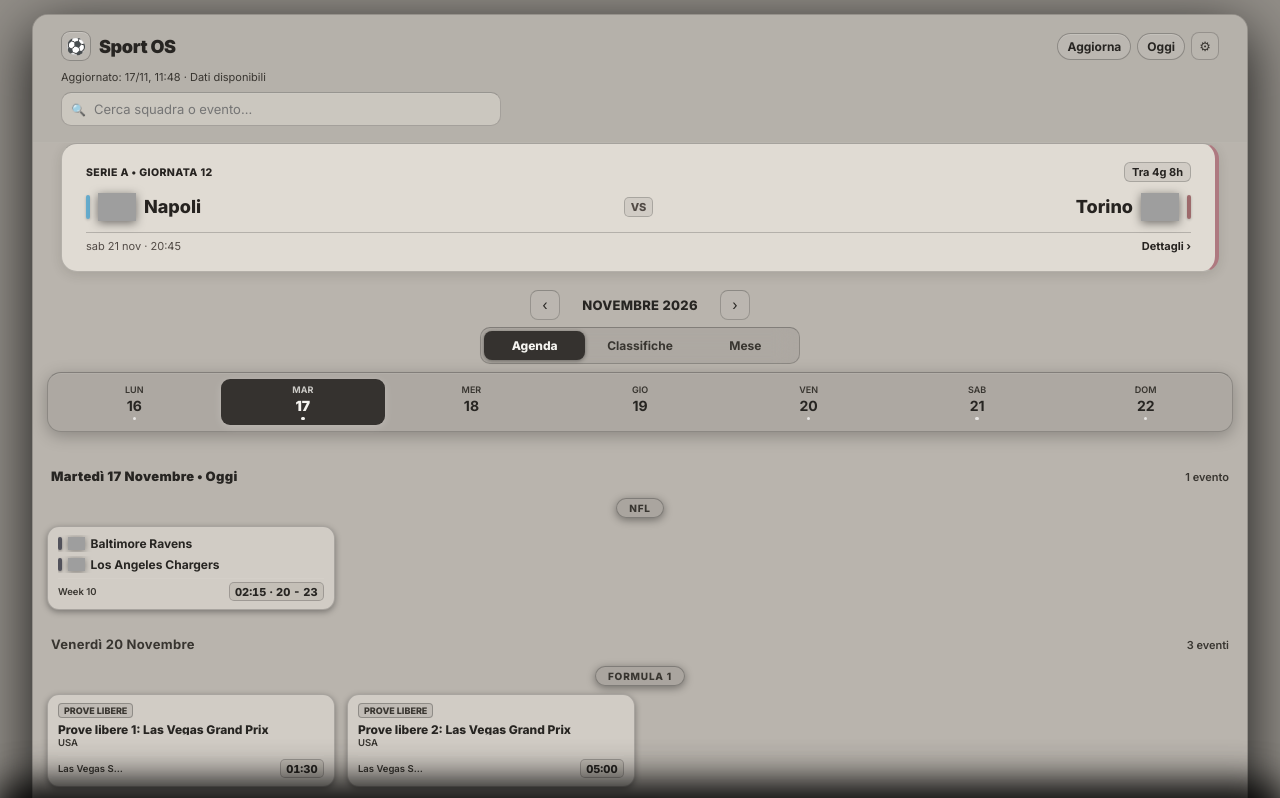
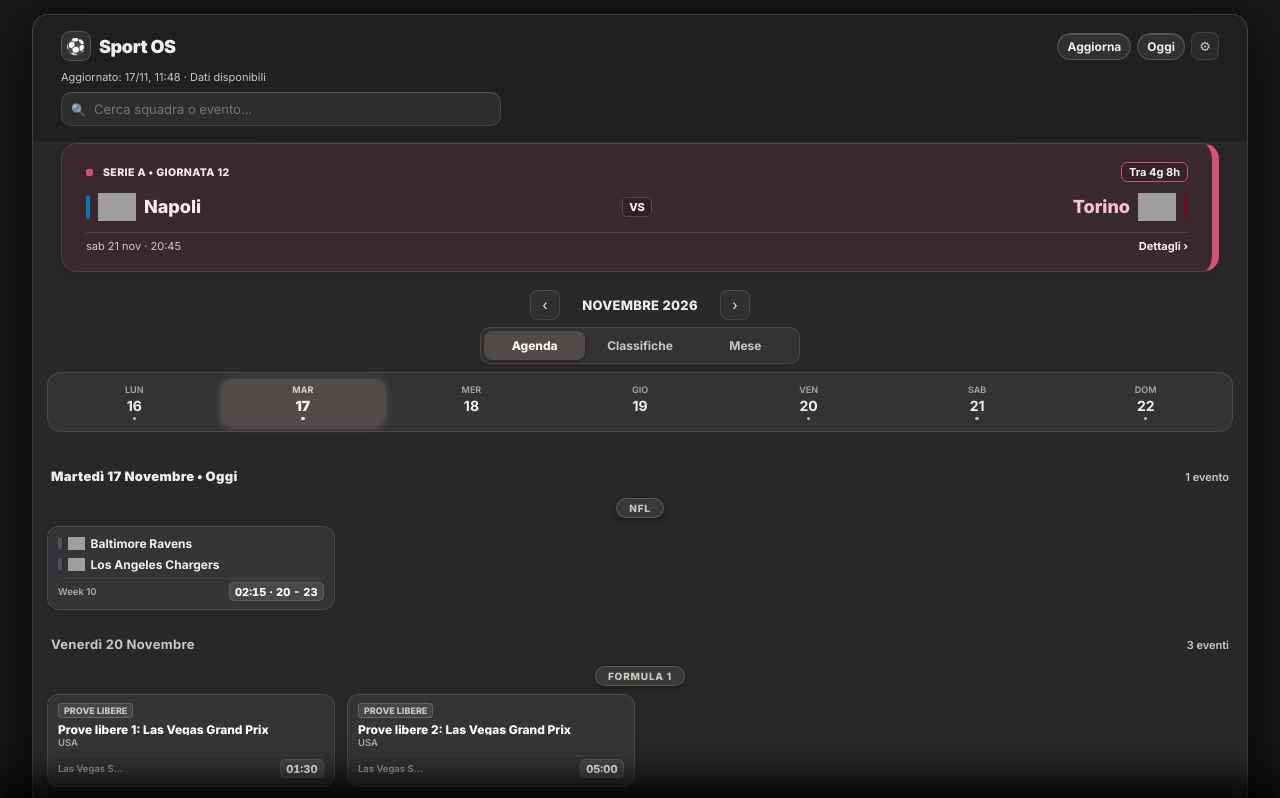
Before and after one commit to matteofornasiero/calendario_sportivo, a plain HTML site: page index.html in a window 1280 px wide. Shown: the top 798 px of the page. Drawn offline with Linux system fonts and the light colour scheme; grey boxes are pictures that could not be loaded.

Commit message:
design: adopt neutral charcoal system with distinct surfaces and authentic team accents

```diff
--- a/index.html
+++ b/index.html
@@ -9,7 +9,7 @@
     <meta name="apple-mobile-web-app-capable" content="yes">
     <meta name="apple-mobile-web-app-status-bar-style" content="black-translucent">
     <meta name="apple-mobile-web-app-title" content="Sport OS">
-    <meta name="theme-color" content="#a7a39e">
+    <meta name="theme-color" content="#242426">
     <link rel="manifest" href="manifest.json">
     <link rel="apple-touch-icon" sizes="192x192" href="icon-192.png">
     <link rel="apple-touch-icon" sizes="512x512" href="icon-512.png">
@@ -37,90 +37,90 @@
     <link href="https://fonts.googleapis.com/css2?family=Inter:wght@400;500;600;700;800;900&display=swap" rel="stylesheet">
 
     <style>
-        /* Ink: neutro grigio medio, desaturato, senza dominante cromatica. */
+        /* INK — carbone neutro, UI a profondità controllata (default). */
         :root {
-            color-scheme: light;
-            --bg: #a7a39e;
-            --surface: rgba(27, 27, 26, 0.075);
-            --border: rgba(26, 26, 25, 0.22);
-            --border-highlight: rgba(26, 26, 25, 0.29);
-            --text-main: #272522;
-            --text-sub: #383530;
-            --text-muted: #393631;
-            --header-bg: rgba(181, 177, 170, 0.97);
-            --desktop-bg: #928e88;
-            --desktop-panel: #b9b4ad;
-            --compact-bg: #d1ccc5;
-            --modal-bg: rgba(205, 200, 193, 0.99);
-            --selected-bg: #35322f;
-            --selected-text: #f5f4f0;
-            --search-bg: rgba(239, 234, 227, 0.38);
-            --detail-card-bg: #d5d0c8;
-            --badge-bg: rgba(20, 20, 19, 0.085);
-            --today-accent: #45403b;
-            --warning-color: #684126;
-            --featured-bg: #e0dbd3;
-            --featured-text: #262320;
-            --featured-sub: #514a45;
-            --featured-shadow: 0 3px 12px rgba(35, 29, 25, 0.12);
+            color-scheme: dark;
+            --bg: #242426;
+            --surface: rgba(242, 237, 229, 0.055);
+            --border: rgba(232, 225, 216, 0.12);
+            --border-highlight: rgba(232, 225, 216, 0.20);
+            --text-main: #f2efeb;
+            --text-sub: #cdc7c0;
+            --text-muted: #afa8a0;
+            --header-bg: rgba(33, 33, 35, 0.97);
+            --desktop-bg: #181819;
+            --desktop-panel: #29292b;
+            --compact-bg: #353538;
+            --modal-bg: rgba(40, 40, 42, 0.99);
+            --selected-bg: #514c49;
+            --selected-text: #faf6f0;
+            --search-bg: rgba(242, 237, 229, 0.065);
+            --detail-card-bg: #353236;
+            --badge-bg: rgba(242, 237, 229, 0.085);
+            --today-accent: #e2c5a4;
+            --warning-color: #f0bf84;
+            --featured-bg: #343034;
+            --featured-text: #f7f1ed;
+            --featured-sub: #d4c6c1;
+            --featured-shadow: 0 4px 15px rgba(0, 0, 0, 0.17);
             --safe-top: env(safe-area-inset-top, 0px);
             --safe-bottom: env(safe-area-inset-bottom, 0px);
         }
 
-        /* Sabbia: beige medio, caldo e spento; testo nero-bruno. */
+        /* SABBIA — taupe medio caldo, senza superfici biancastre. */
         :root[data-theme="sabbia"] {
             color-scheme: light;
-            --bg: #baaa91;
-            --surface: rgba(58, 39, 23, 0.065);
-            --border: rgba(66, 45, 27, 0.25);
-            --border-highlight: rgba(66, 45, 27, 0.32);
-            --text-main: #211b16;
-            --text-sub: #43392f;
-            --text-muted: #493a2e;
-            --header-bg: rgba(202, 186, 160, 0.97);
-            --desktop-bg: #a9977d;
-            --desktop-panel: #c4b298;
-            --compact-bg: #d2c1a7;
-            --modal-bg: rgba(208, 192, 165, 0.99);
-            --selected-bg: #34291f;
-            --selected-text: #f7eddb;
-            --search-bg: rgba(255, 245, 225, 0.34);
-            --detail-card-bg: linear-gradient(130deg, #dbc9ad, #c5b395);
-            --badge-bg: rgba(54, 36, 22, 0.09);
-            --today-accent: #62451f;
-            --warning-color: #70421e;
-            --featured-bg: #e2d0b7;
-            --featured-text: #2a211b;
-            --featured-sub: #594a3c;
-            --featured-shadow: 0 3px 12px rgba(58, 38, 19, 0.13);
-        }
-
-        /* Scura: antracite sobrio, quasi monocromatico e senza blu. */
+            --bg: #9e907f;
+            --surface: rgba(51, 38, 29, 0.075);
+            --border: rgba(58, 43, 33, 0.22);
+            --border-highlight: rgba(58, 43, 33, 0.31);
+            --text-main: #261f1a;
+            --text-sub: #3b3028;
+            --text-muted: #382d25;
+            --header-bg: rgba(174, 161, 143, 0.97);
+            --desktop-bg: #897b6b;
+            --desktop-panel: #ae9d88;
+            --compact-bg: #c0b19d;
+            --modal-bg: rgba(187, 173, 153, 0.99);
+            --selected-bg: #3e332b;
+            --selected-text: #f7eee1;
+            --search-bg: rgba(238, 225, 205, 0.24);
+            --detail-card-bg: #c2b4a1;
+            --badge-bg: rgba(60, 42, 29, 0.10);
+            --today-accent: #5b3a2d;
+            --warning-color: #693818;
+            --featured-bg: #392d30;
+            --featured-text: #fbf1ed;
+            --featured-sub: #d9c9c4;
+            --featured-shadow: 0 4px 15px rgba(37, 25, 18, 0.19);
+        }
+
+        /* SCURA — nero grafite morbido, mai blu puro. */
         :root[data-theme="scura"] {
             color-scheme: dark;
-            --bg: #212120;
-            --surface: rgba(239, 238, 233, 0.068);
-            --border: rgba(227, 226, 220, 0.19);
-            --border-highlight: rgba(227, 226, 220, 0.27);
-            --text-main: #f1f0ec;
-            --text-sub: #cac9c2;
-            --text-muted: #adaca6;
-            --header-bg: rgba(34, 34, 33, 0.97);
-            --desktop-bg: #161615;
-            --desktop-panel: #292928;
-            --compact-bg: #323230;
-            --modal-bg: rgba(43, 43, 41, 0.98);
-            --selected-bg: #e8e7e0;
-            --selected-text: #242423;
-            --search-bg: rgba(239, 238, 233, 0.078);
-            --detail-card-bg: linear-gradient(130deg, #40403d, #2b2b29);
-            --badge-bg: rgba(239, 238, 233, 0.10);
-            --today-accent: #d2c7a6;
-            --warning-color: #e8bd83;
-            --featured-bg: #3c3b38;
-            --featured-text: #f4f1eb;
-            --featured-sub: #d0c9bd;
-            --featured-shadow: 0 3px 12px rgba(0, 0, 0, 0.22);
+            --bg: #171718;
+            --surface: rgba(243, 240, 235, 0.058);
+            --border: rgba(234, 229, 222, 0.12);
+            --border-highlight: rgba(234, 229, 222, 0.20);
+            --text-main: #f4f1eb;
+            --text-sub: #ccc6bf;
+            --text-muted: #aaa49e;
+            --header-bg: rgba(23, 23, 24, 0.98);
+            --desktop-bg: #101011;
+            --desktop-panel: #1d1d1e;
+            --compact-bg: #29292b;
+            --modal-bg: rgba(31, 31, 33, 0.99);
+            --selected-bg: #424040;
+            --selected-text: #faf6f0;
+            --search-bg: rgba(243, 240, 235, 0.065);
+            --detail-card-bg: #303033;
+            --badge-bg: rgba(243, 240, 235, 0.09);
+            --today-accent: #d8baa0;
+            --warning-color: #f1c28a;
+            --featured-bg: #30292d;
+            --featured-text: #f8f1ed;
+            --featured-sub: #d4c4bf;
+            --featured-shadow: 0 5px 16px rgba(0, 0, 0, 0.22);
         }
 
         * {
@@ -1093,23 +1093,23 @@
             .app-container { background-color: var(--desktop-panel); border-color: var(--border); }
         }
 
-        /* Nei due temi medi il testo normale è scuro; le card evidenziate hanno sempre testo chiaro. */
-        :root:is([data-theme="sabbia"], [data-theme="ink"]) .compact-card [style*="color:#fff"],
-        :root:is([data-theme="sabbia"], [data-theme="ink"]) .standings-table-card [style*="color:#fff"],
-        :root:is([data-theme="sabbia"], [data-theme="ink"]) #monthSelectedDayEvents [style*="color:#fff"],
-        :root:is([data-theme="sabbia"], [data-theme="ink"]) .modal-sheet [style*="color:#fff"],
-        :root:is([data-theme="sabbia"], [data-theme="ink"]) .day-header [style*="color:#fff"] {
+        /* Sabbia usa testo scuro soltanto sulle superfici normali. */
+        :root[data-theme="sabbia"] .compact-card [style*="color:#fff"],
+        :root[data-theme="sabbia"] .standings-table-card [style*="color:#fff"],
+        :root[data-theme="sabbia"] #monthSelectedDayEvents [style*="color:#fff"],
+        :root[data-theme="sabbia"] .modal-sheet [style*="color:#fff"],
+        :root[data-theme="sabbia"] .day-header [style*="color:#fff"] {
             color: var(--text-main) !important;
         }
-        :root:is([data-theme="sabbia"], [data-theme="ink"]) .standings-table th,
-        :root:is([data-theme="sabbia"], [data-theme="ink"]) .standings-table td,
-        :root:is([data-theme="sabbia"], [data-theme="ink"]) .compact-time,
-        :root:is([data-theme="sabbia"], [data-theme="ink"]) .sheet-team-name { color: var(--text-main); }
-        :root:is([data-theme="sabbia"], [data-theme="ink"]) .compact-time {
+        :root[data-theme="sabbia"] .standings-table th,
+        :root[data-theme="sabbia"] .standings-table td,
+        :root[data-theme="sabbia"] .compact-time,
+        :root[data-theme="sabbia"] .sheet-team-name { color: var(--text-main); }
+        :root[data-theme="sabbia"] .compact-time {
             background: rgba(52, 41, 31, 0.08);
             border-color: var(--border);
         }
-        :root:is([data-theme="sabbia"], [data-theme="ink"]) .featured-match-header { color: #f1e9df; }
+        :root[data-theme="sabbia"] .featured-match-header { color: #f1e9df; }
 
         /* Gerarchia tranquilla: fondo uniforme, niente gradienti né ombre scure a fondo card. */
         .hero-banner, .featured-match-card {
@@ -1197,9 +1197,73 @@
             width: 48%; height: 58%; border-radius: 4px;
             left: 7px; top: 5px; background: var(--swatch-surface);
         }
-        .theme-option[data-theme-choice="sabbia"] .theme-swatch { background: #baaa91; --swatch-surface: #e1d0b5; }
-        .theme-option[data-theme-choice="ink"] .theme-swatch { background: #a7a39e; --swatch-surface: #d1ccc5; }
-        .theme-option[data-theme-choice="scura"] .theme-swatch { background: #212120; --swatch-surface: #40403d; }
+        .theme-option[data-theme-choice="sabbia"] .theme-swatch { background: #9e907f; --swatch-surface: #c0b19d; }
+        .theme-option[data-theme-choice="ink"] .theme-swatch { background: #242426; --swatch-surface: #353538; }
+        .theme-option[data-theme-choice="scura"] .theme-swatch { background: #171718; --swatch-surface: #303033; }
+        /* Elevazione discreta sulle superfici. Il match importante è un unico
+           colore pieno (mai gradienti/vignette) e un accento societario deciso. */
+        .hero-banner, .featured-match-card {
+            border-top-color: rgba(255,255,255,0.13);
+            box-shadow: var(--featured-shadow);
+            outline-offset: 3px;
+        }
+        .hero-banner .hero-badge::before,
+        .featured-match-card .featured-match-header > span:first-child::before {
+            content: '';
+            width: 7px;
+            height: 7px;
+            display: inline-block;
+            flex-shrink: 0;
+            vertical-align: 1px;
+            border-radius: 2px;
+            background: var(--match-accent, #c5ad8b);
+            margin-right: 5px;
+        }
+        .hero-banner .hero-team-name.focus-team,
+        .featured-match-card .featured-team-name.focus-team {
+            color: var(--match-highlight, #f8ded4) !important;
+        }
+        .hero-banner .hero-countdown {
+            border-color: var(--match-accent, #c5ad8b);
+            color: var(--featured-text) !important;
+            background: rgba(0,0,0,0.12);
+        }
+        .hero-banner .team-stanghetta, .featured-match-card .team-stanghetta {
+            opacity: 0.9;
+            box-shadow: none;
+        }
+        .hero-banner .hero-vs, .featured-match-card .featured-vs-badge {
+            background: rgba(0,0,0,0.16);
+            border-color: rgba(255,255,255,0.17);
+            color: var(--featured-text);
+        }
+        .hero-banner .hero-bottom, .featured-match-card .featured-match-footer {
+            border-top-color: rgba(255,255,255,0.13);
+        }
+        .compact-card {
+            background: var(--compact-bg);
+            box-shadow: 0 2px 7px rgba(0,0,0,0.12);
+            border-color: var(--border);
+        }
+        .date-strip, .view-switcher-grid {
+            box-shadow: none;
+            border-color: var(--border);
+        }
+        .app-brand .brand-badge { box-shadow: none; }
+        .hero-banner:focus-visible, .featured-match-card:focus-visible,
+        .compact-card:focus-visible { outline: 2px solid var(--text-main); }
+        .hero-crest, .featured-crest, .compact-crest { filter: none; }
+        .day-header .day-weekday-name, .day-header .day-count-badge { color: var(--text-sub); }
+        .day-header.today .day-weekday-name { color: var(--text-main); }
+        :root[data-theme="sabbia"] .hero-banner .focus-team,
+        :root[data-theme="sabbia"] .featured-match-card .focus-team {
+            color: var(--match-highlight) !important;
+        }
+        /* I contenuti normali sono leggibili anche nei due temi scuri; Sabbia
+           mantiene testo nero-bruno sulle card normali e sui dettagli. */
+        :root[data-theme="sabbia"] .compact-team-name,
+        :root[data-theme="sabbia"] .standings-table td,
+        :root[data-theme="sabbia"] .sheet-team-name { color: var(--text-main); }
     </style>
 </head>
 <body>
@@ -1362,9 +1426,9 @@
 
         const THEME_STORAGE_KEY = 'sport-os-theme';
         const THEME_COLORS = {
-            sabbia: '#baaa91',
-            ink: '#a7a39e',
-            scura: '#212120'
+            sabbia: '#9e907f',
+            ink: '#242426',
+            scura: '#171718'
         };
         let currentTheme = 'ink';
 
@@ -1473,23 +1537,48 @@
 
         function getTopMatchTheme(e) {
             const text = `${e.title || ''} ${e.home || ''} ${e.away || ''}`.toLowerCase();
+            const home = (e.home || '').toLowerCase();
             const away = (e.away || '').toLowerCase();
-            const isToro = text.includes('torino') || text.includes('toro');
-            const isBroncos = text.includes('broncos') || text.includes('denver');
-            const isAway = isToro ? (away.includes('torino') || away.includes('toro')) :
-                isBroncos ? (away.includes('broncos') || away.includes('denver')) : false;
-
-            // Sottile accento identificativo, non un'intera superficie tinta.
-            const accent = isToro ? '#ae7980' : isBroncos ? '#bf916a' :
-                e.sport === 'f1' ? '#b98083' : e.sport === 'nazionale' ? '#7f9a8d' :
-                e.sport === 'champions' ? '#968ba1' : '#a19082';
-            const edge = isAway ? 'right' : 'left';
+            let accent = '#c5ad8b', highlight = '#efdbc5', surface = '#353034', teamKeys = [];
+
+            // Superfici piatte, appena colorate; il colore societario domina su bordo,
+            // marker e nome della squadra seguita, senza gradienti e senza effetto neon.
+            const select = (keys, a, h, bg) => { teamKeys = keys; accent = a; highlight = h; surface = bg; };
+            if (e.sport === 'f1') {
+                select([], '#ec6679', '#ffc0c8', '#39292e');
+            } else if (e.sport === 'nazionale') {
+                select(['italy', 'italia'], '#72b7a7', '#c4efe3', '#2b3735');
+            } else if (text.includes('torino') || text.includes('toro')) {
+                select(['torino', 'toro'], '#d45170', '#ffc2ce', '#3b2930');
+            } else if (text.includes('broncos') || text.includes('denver')) {
+                select(['broncos', 'denver'], '#f18b48', '#ffd3aa', '#3b3029');
+            } else {
+                const clubs = [
+                    [['inter'], '#78aff1', '#d0e4ff', '#2b3440'],
+                    [['milan'], '#e76f79', '#ffd0d3', '#392b2e'],
+                    [['juventus'], '#d9d2c5', '#f8f2e9', '#323234'],
+                    [['napoli'], '#7bcbe5', '#cff1fb', '#2b3640'],
+                    [['atalanta'], '#77b3e9', '#d2eaff', '#29333f'],
+                    [['roma'], '#edb96f', '#ffe0aa', '#3d312c'],
+                    [['lazio'], '#84c9e4', '#d6f3fb', '#2c373e'],
+                    [['bologna'], '#e47a80', '#ffced0', '#392b2e'],
+                    [['fiorentina'], '#bc99e8', '#e5d2ff', '#352d3d']
+                ];
+                const club = clubs.find(([keys]) => keys.some(key => text.includes(key)));
+                if (club) select(...club);
+            }
+            const isAway = teamKeys.some(key => away.includes(key)) && !teamKeys.some(key => home.includes(key));
+            const side = isAway ? 'right' : 'left';
             const opposite = isAway ? 'left' : 'right';
             return {
-                color: accent, isAway,
-                bg: 'var(--featured-bg)',
-                border: `border-${edge}: 4px solid ${accent}; border-${opposite}: 1px solid var(--border);`
+                color: accent, highlight, teamKeys, isAway, bg: surface,
+                border: `border-${side}: 7px solid ${accent}; border-${opposite}: 1px solid var(--border);`
             };
+        }
+
+        function isFeaturedTeam(name, theme) {
+            const value = (name || '').toLowerCase();
+            return !!(value && theme.teamKeys.some(key => value.includes(key)));
         }
 
         const SPORT_NAMES = { f1: 'Formula 1', seriea: 'Serie A', nfl: 'NFL', champions: 'Champions League', nazionale: 'Italia' };
@@ -1660,11 +1749,11 @@
                         <div class="hero-team">
                             <span class="team-stanghetta" style="height:24px; width:4px; background: ${getTeamColor(upcoming.home)};"></span>
                             <img src="${safeImage(upcoming.homeCrest)}" class="hero-crest" alt="">
-                            <span class="hero-team-name">${escapeHtml(upcoming.home || 'Casa')}</span>
+                            <span class="hero-team-name${isFeaturedTeam(upcoming.home, theme) ? ' focus-team' : ''}">${escapeHtml(upcoming.home || 'Casa')}</span>
                         </div>
                         <div class="hero-vs">${resultLabel(upcoming)}</div>
                         <div class="hero-team away">
-                            <span class="hero-team-name">${escapeHtml(upcoming.away || 'Trasferta')}</span>
+                            <span class="hero-team-name${isFeaturedTeam(upcoming.away, theme) ? ' focus-team' : ''}">${escapeHtml(upcoming.away || 'Trasferta')}</span>
                             <img src="${safeImage(upcoming.awayCrest)}" class="hero-crest" alt="">
                             <span class="team-stanghetta" style="height:24px; width:4px; background: ${getTeamColor(upcoming.away)};"></span>
                         </div>
@@ -1675,7 +1764,7 @@
             }
 
             container.innerHTML = `
-                <div class="hero-banner" role="button" tabindex="0" style="background: ${theme.bg}; ${theme.border}" onclick="openEventSheetByKey('${key}')">
+                <div class="hero-banner" role="button" tabindex="0" style="background: ${theme.bg}; ${theme.border} --match-accent: ${theme.color}; --match-highlight: ${theme.highlight};" onclick="openEventSheetByKey('${key}')">
                     <div class="hero-top"><div class="hero-badge">${escapeHtml(sportTag)} • ${escapeHtml(upcoming.loc || '')}</div><div class="hero-countdown" id="heroCountdownTimer">In arrivo</div></div>
                     ${faceoffHtml}
                     <div class="hero-bottom"><span>${dStr} · ${timeLabel(upcoming)} ${upcoming.venue ? '• ' + escapeHtml(upcoming.venue) : ''}</span><span class="hero-cta">Dettagli ›</span></div>
@@ -1896,11 +1985,11 @@
                                 <div class="featured-team">
                                     <span class="team-stanghetta" style="height:24px; width:4px; background: ${getTeamColor(e.home)};"></span>
                                     <img src="${safeImage(e.homeCrest)}" class="featured-crest" alt="">
-                                    <span class="featured-team-name">${escapeHtml(e.home || 'Casa')}</span>
+                                    <span class="featured-team-name${isFeaturedTeam(e.home, theme) ? ' focus-team' : ''}">${escapeHtml(e.home || 'Casa')}</span>
                                 </div>
                                 <div class="featured-vs-badge">${resultLabel(e)}</div>
                                 <div class="featured-team away">
-                                    <span class="featured-team-name">${escapeHtml(e.away || 'Trasferta')}</span>
+                                    <span class="featured-team-name${isFeaturedTeam(e.away, theme) ? ' focus-team' : ''}">${escapeHtml(e.away || 'Trasferta')}</span>
                                     <img src="${safeImage(e.awayCrest)}" class="featured-crest" alt="">
                                     <span class="team-stanghetta" style="height:24px; width:4px; background: ${getTeamColor(e.away)};"></span>
                                 </div>
@@ -1911,7 +2000,7 @@
                     }
 
                     html += `
-                        <div class="featured-match-card" role="button" tabindex="0" style="background: ${theme.bg}; ${theme.border}" onclick="openEventSheetByKey('${key}')">
+                        <div class="featured-match-card" role="button" tabindex="0" style="background: ${theme.bg}; ${theme.border} --match-accent: ${theme.color}; --match-highlight: ${theme.highlight};" onclick="openEventSheetByKey('${key}')">
                             <div class="featured-match-header">
                                 <span>${escapeHtml(sportTag)} • ${escapeHtml(e.loc || 'Ufficiale')}</span>
                                 <span style="color:#fff; font-weight:800; font-size:12.5px;">${timeLabel(e)}${e.status === "FINISHED" && e.homeScore != null ? " · " + resultLabel(e) : ""}</span>
```
